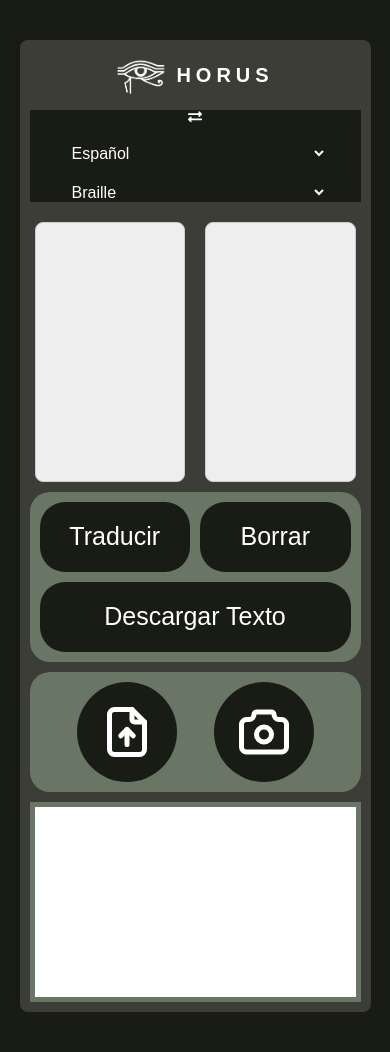
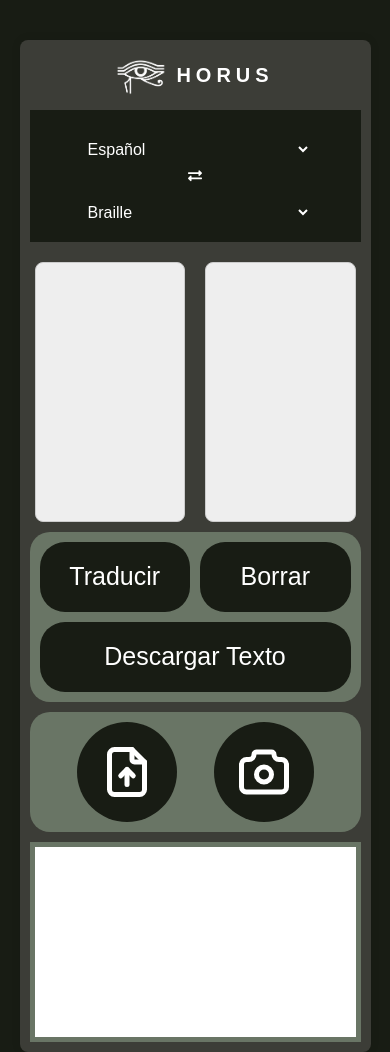
Before and after one commit to CAMejiaP/Horus, a Flask app: page / in a window 390 px wide. Before the commit the page ends 1012 px from the top, so only its background shows below. Run offline with Flask 3, Linux system fonts and the light colour scheme; some libraries are stand-ins or nearby versions.

Commit message:
se mejoran un poco los li

```diff
--- a/static/styles/styles.css
+++ b/static/styles/styles.css
@@ -304,7 +304,7 @@ body {
         flex-direction: column;
         align-items: center;
         gap: 10px;
-        padding: 0;
+        padding: 2rem;
     }
 
     .controls li {
@@ -326,10 +326,6 @@ body {
         max-width: 300px;
     }
 
-    .controls .exchange {
-        order: -1;
-        /* Opcional: pone el botón de intercambio al principio */
-    }
 }
 
 .card {
--- a/templates/index.html
+++ b/templates/index.html
@@ -32,11 +32,11 @@
                 <div class="icons">
                     <i id="copyFrom" class="fas fa-copy" tabindex="0"></i>
                 </div>
-                <div class="icons">
+                <div class="icons" hidden>
                     <i id="microphone" class="fas fa-microphone" tabindex="0"></i>
                 </div>
                 <div class="icons" id="keyboardIcon" style="display: none;">
-                    <i class="fas fa-keyboard"></i>
+                    <i id="keyboard" class="fas fa-keyboard" tabindex="0"></i>
                 </div>
 
                 <div class="icons"></div>
```
